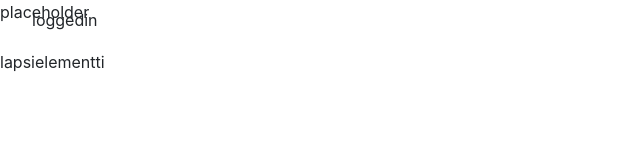
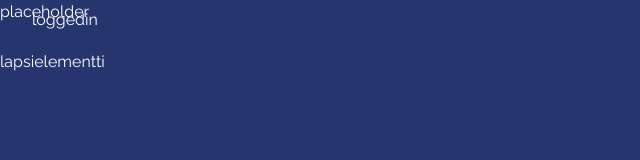
Before and after one commit to pekoe09/pandorarn, a React app in the folder pandora/: page / in a window 1280 px wide. Shown: the whole page, without its empty margins (0-640 px from the left). Built offline with nearby package versions, Linux system fonts and the light colour scheme.

Commit message:
Some layout structure and basic styles

```diff
--- a/pandora/package.json
+++ b/pandora/package.json
@@ -9,6 +9,7 @@
     "axios": "^0.19.1",
     "lodash": "^4.17.15",
     "moment": "^2.24.0",
+    "node-sass": "^4.13.0",
     "prop-types": "^15.7.2",
     "react": "^16.12.0",
     "react-bootstrap": "^1.0.0-beta.16",
--- a/pandora/public/index.html
+++ b/pandora/public/index.html
@@ -25,6 +25,7 @@
       Learn how to configure a non-root public URL by running `npm run build`.
     -->
     <link rel="stylesheet" href="https://stackpath.bootstrapcdn.com/bootstrap/4.3.1/css/bootstrap.min.css" crossorigin="anonymous">
+    <link href="https://fonts.googleapis.com/css?family=Raleway&display=swap" rel="stylesheet">
     <title>React App</title>
   </head>
   <body>
--- a/pandora/src/components/layout/layout.js
+++ b/pandora/src/components/layout/layout.js
@@ -1,6 +1,7 @@
 import React from 'react'
 import { connect } from 'react-redux'
 import MainBar from './mainbar'
+import './layout.scss'
 
 const Layout = (props) => {
   return (
--- /dev/null
+++ b/pandora/src/components/layout/layout.scss
@@ -0,0 +1,7 @@
+@import "../../styles/colors";
+
+body {
+  font-family: $font-stack;
+  color: white;
+  background-color: $primary-color;
+}
--- a/pandora/src/components/layout/mainbar/mainBar.js
+++ b/pandora/src/components/layout/mainbar/mainBar.js
@@ -1,6 +1,7 @@
 import React from 'react'
 import { Navbar, Nav, NavItem, Image } from 'react-bootstrap'
 import { NavLink } from 'react-router-dom'
+import './mainbar.scss'
 
 const AnonymousItems = () => {
   return (
@@ -24,6 +25,7 @@ const LoggedInItems = () => {
 
 const MainBar = ({ currentUser }) => {
   return (
+    <div className='mainbar'>
       <Navbar
         fixed='top'
         expand='lg'
@@ -40,6 +42,7 @@ const MainBar = ({ currentUser }) => {
           {!currentUser && <AnonymousItems />}
         </Navbar.Collapse>
       </Navbar>
+    </div>
   )
 }
 
--- /dev/null
+++ b/pandora/src/components/layout/mainbar/mainbar.scss
@@ -0,0 +1,5 @@
+@import '../../../styles/colors';
+
+.mainbar {
+  background-color: $dark-ground-color;
+}
--- /dev/null
+++ b/pandora/src/styles/_colors.scss
@@ -0,0 +1,7 @@
+$primary-color: #26356E;
+$dark-ground-color: #07133D;
+$highlight-color: #526198;
+$pop-color: #a34f2a;
+$pop-highlight-color: #f6a681;
+
+$font-stack: 'Raleway', Helvetica, sans-serif;
```
Also changed, not shown: 1 other file. Lines whose indentation alone changed are shown as unchanged.
